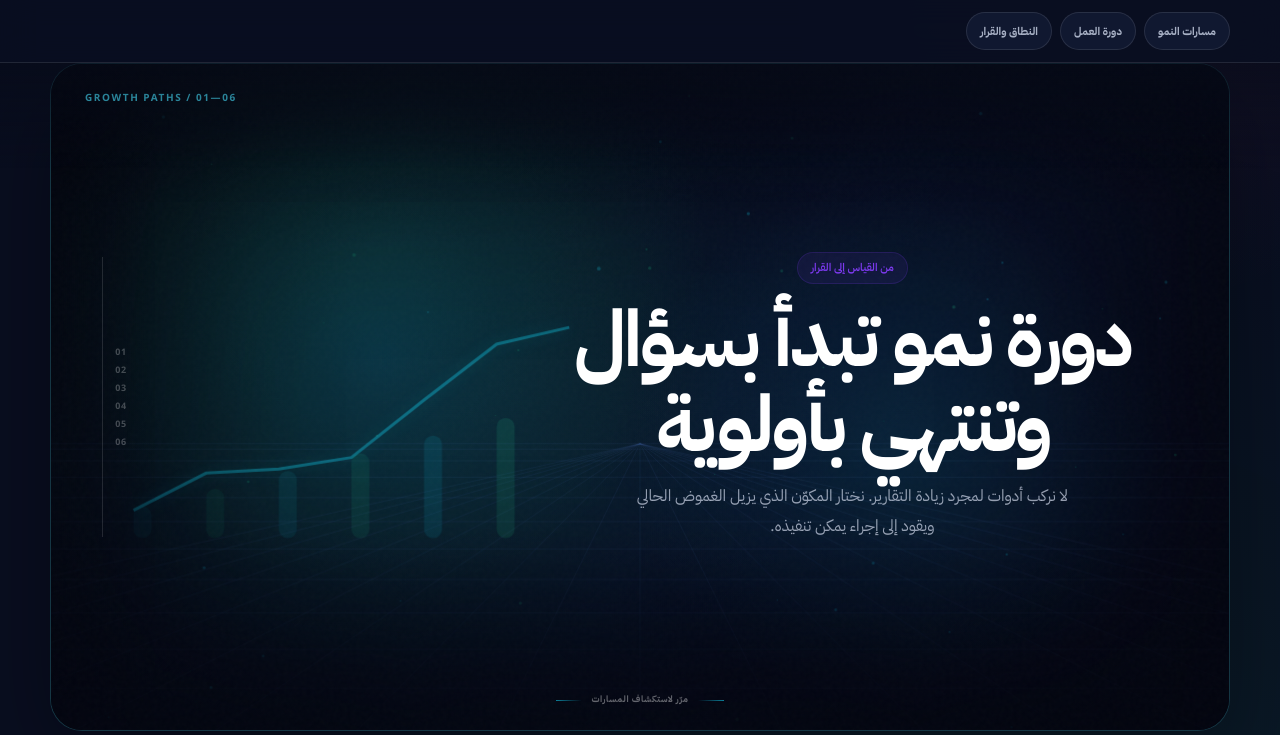
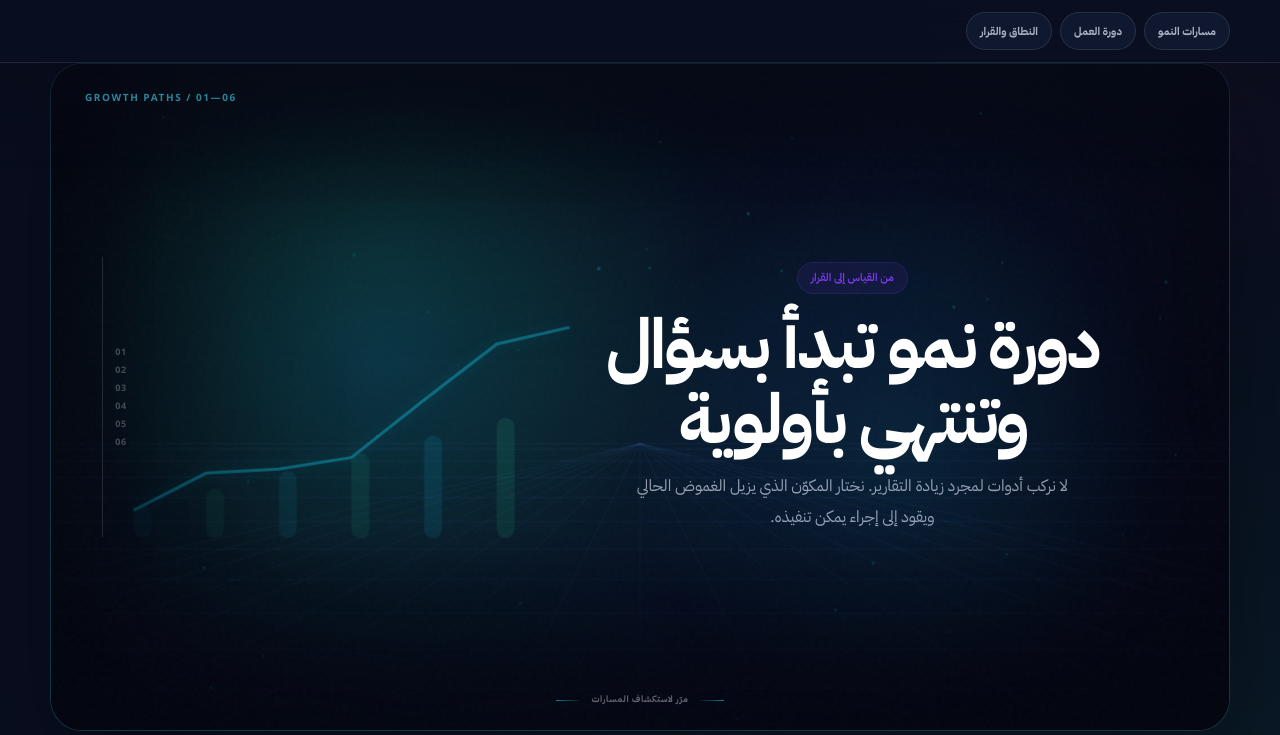
Before and after one commit to ahmedalqurashi2030/ibtikartech-dashboard, a Django app: page /growth/ in a window 1280 px wide. Shown: the part 715-1450 px from the top of the page. Run offline with Django 5.2, Linux system fonts and the light colour scheme.

Commit message:
fix: align cinematic copy and service card placement

```diff
--- a/static/public_preview/assets/css/pages/service-category.css
+++ b/static/public_preview/assets/css/pages/service-category.css
@@ -400,9 +400,9 @@
 }
 
 .service-paths-section.is-cinematic-ready .service-paths-header h2 {
-  max-width: 16ch;
+  max-width: 18ch;
   margin: 14px auto;
-  font-size: clamp(42px, 6.1vw, 82px);
+  font-size: clamp(42px, 5.4vw, 70px);
   line-height: 1.08;
   letter-spacing: -.04em;
 }
@@ -447,7 +447,8 @@
 .service-paths-section.is-cinematic-ready .service-path-card:nth-child(2),
 .service-paths-section.is-cinematic-ready .service-path-card:nth-child(3) {
   position: absolute;
-  inset-inline-end: clamp(34px, 7vw, 90px);
+  right: clamp(34px, 7vw, 90px);
+  left: auto;
   bottom: clamp(58px, 8vh, 92px);
   width: min(570px, 52vw);
   min-height: 0;
```
